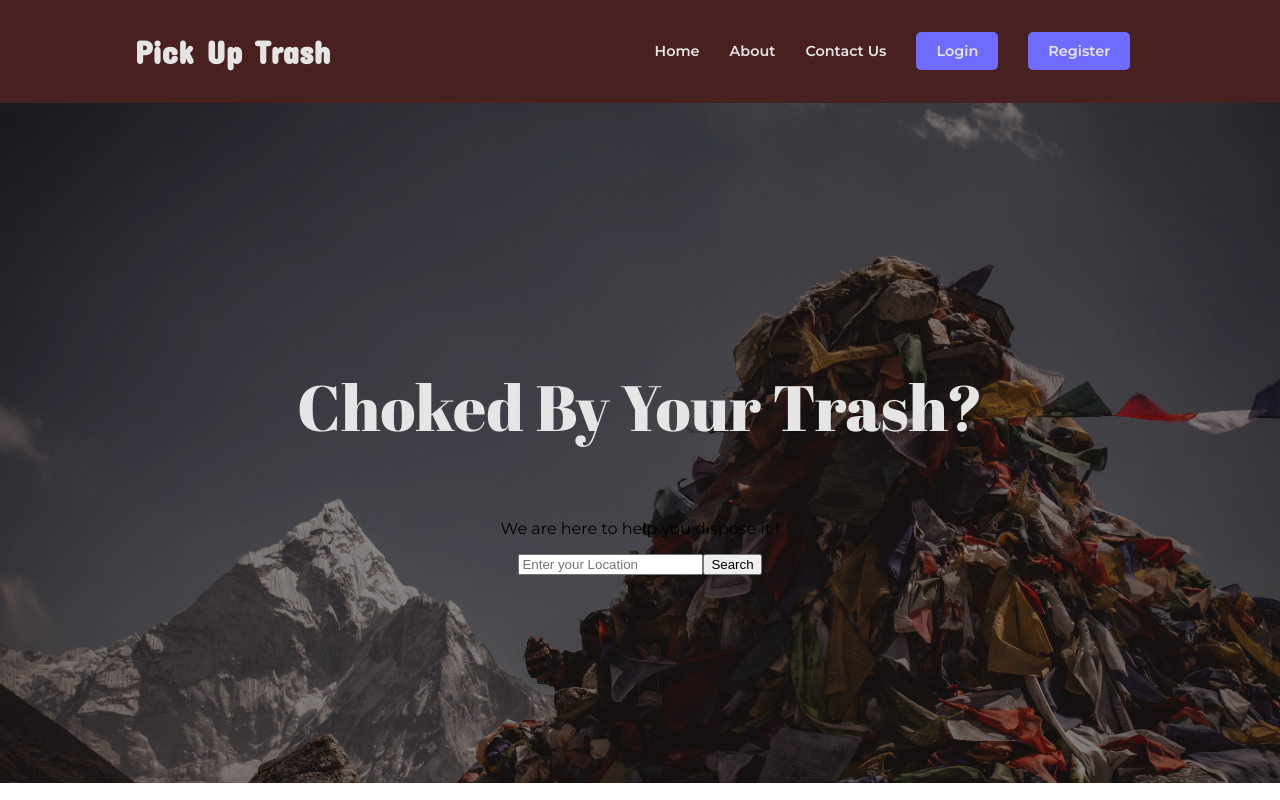
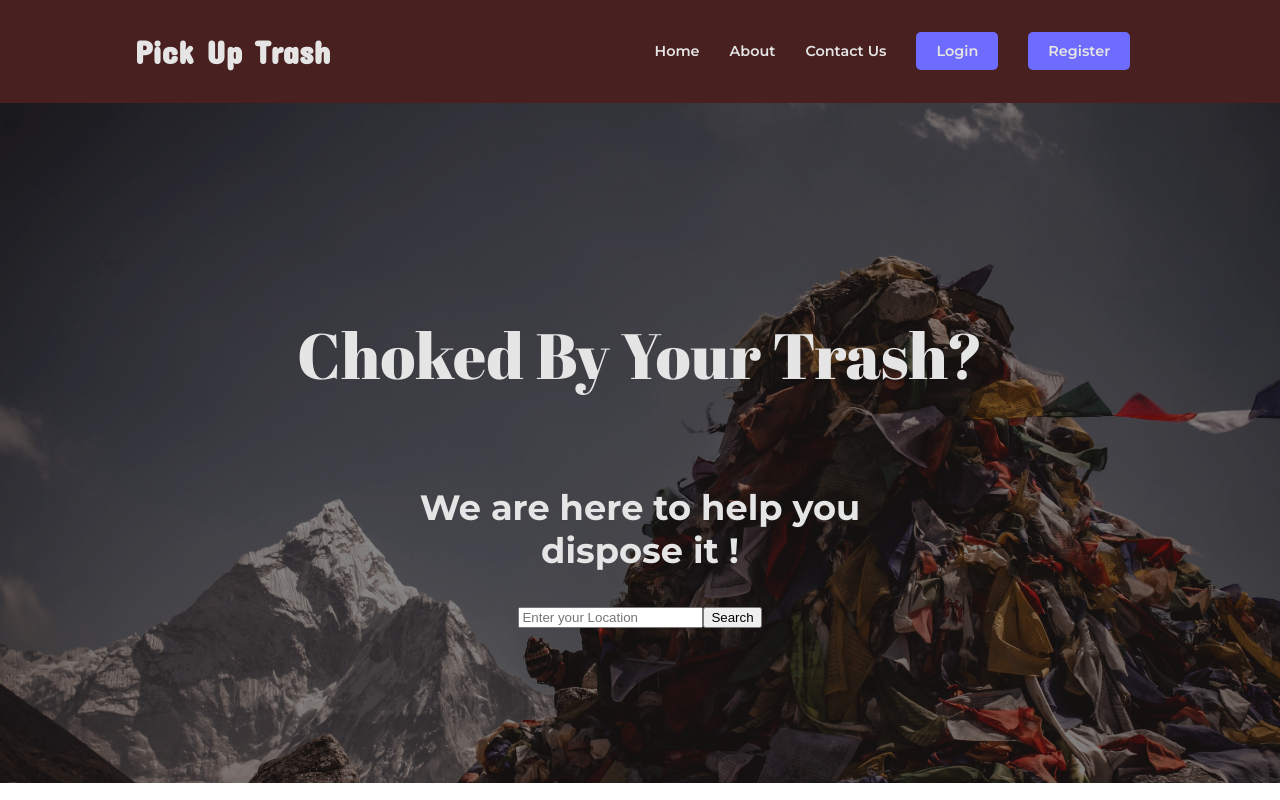
Before and after one commit to kiborgok/pick-up-trash, a React (Create React App) app: page / in a window 1280 px wide. Built offline with nearby package versions, Linux system fonts and the light colour scheme; the HTML template or start-up script is replaced by a standard one.

Commit message:
style: add color, width align on banner paragraph

```diff
--- a/src/components/home/home.css
+++ b/src/components/home/home.css
@@ -14,3 +14,11 @@
     font-size: 4em;
     font-weight: 300;
 }
+
+.banner p {
+    color: #e5e5e5;
+    font-weight: 700;
+    font-size: 2.2em;
+    max-width: 40vw;
+    text-align: center;
+}
```
